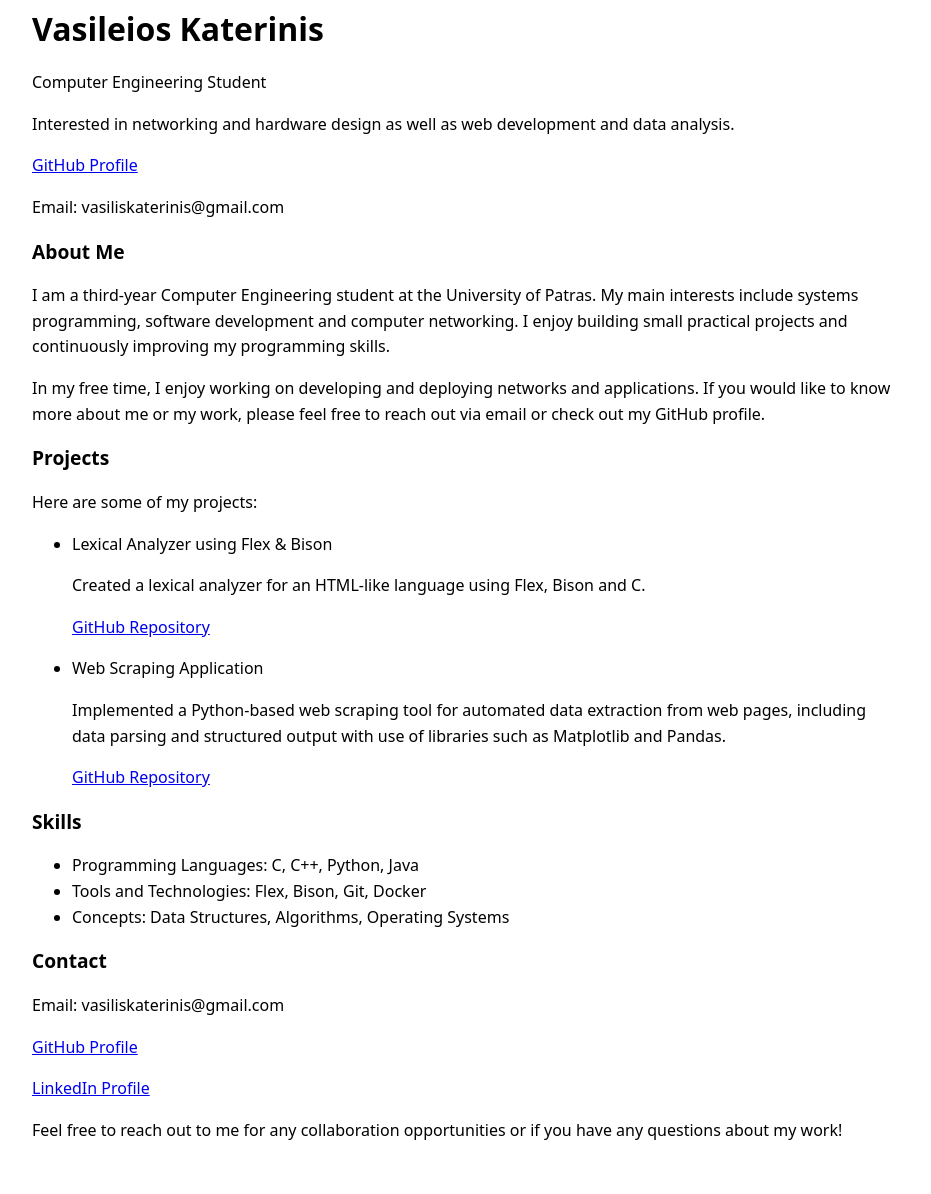
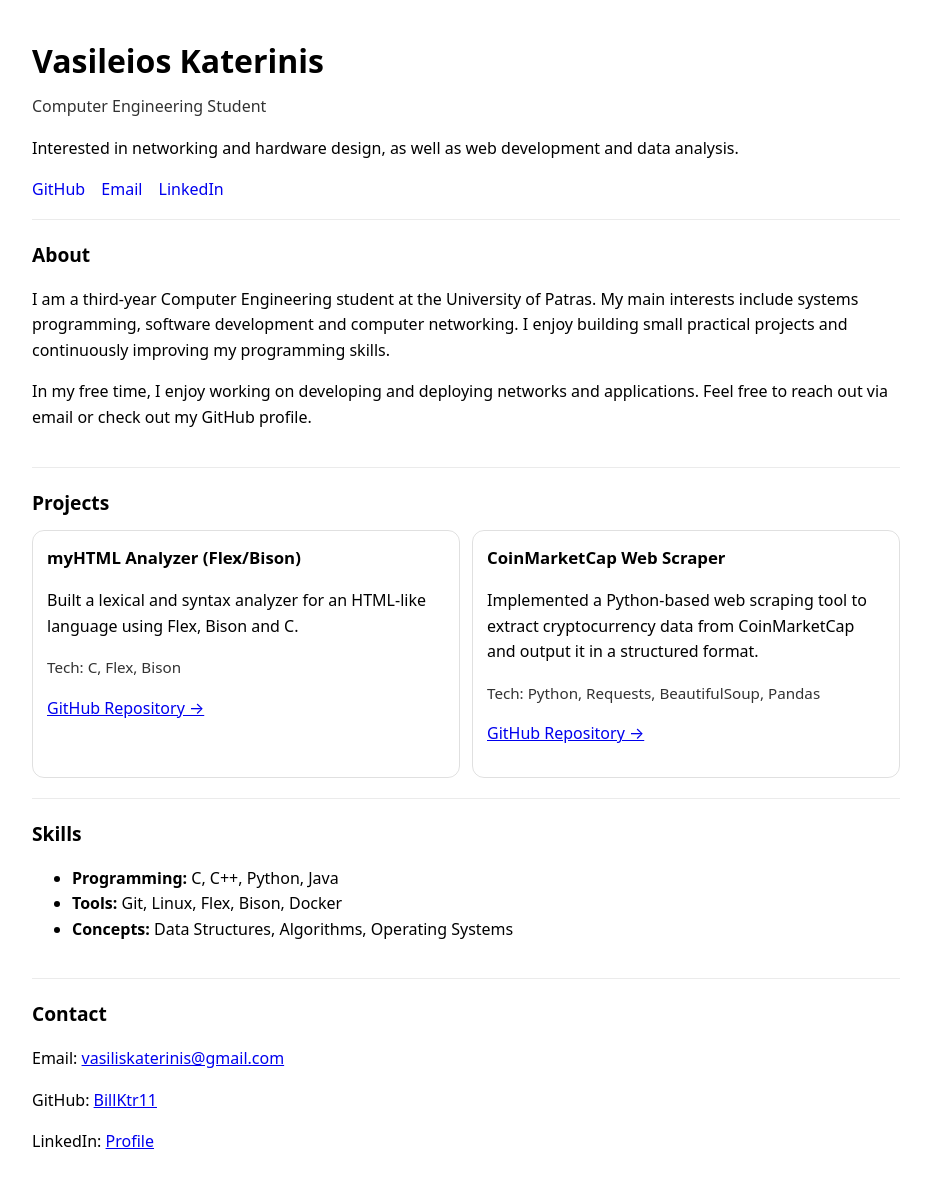
Before and after one commit to BillKtr11/BillKtr11.github.io, a plain HTML site: page index.html in a window 1280 px wide. Shown: the part 21-1215 px from the top of the page, without its empty margins (174-1105 px from the left). Drawn offline with Linux system fonts and the light colour scheme.

Commit message:
Refactor index.html to improve structure and enhance content presentation

```diff
--- a/index.html
+++ b/index.html
@@ -8,38 +8,102 @@
 
     </head>
     <body>
-        <div class ="container">
-            <h1>Vasileios Katerinis</h1>
-            <p>Computer Engineering Student</p>
-            <p>Interested in networking and hardware design as well as web development and data analysis.</p>
-            <p><a href="https://github.com/BillKtr11">GitHub Profile</a> </p>
-            <p>Email: vasiliskaterinis@gmail.com</p>
-            <h2>About Me</h2>
-            <p>I am a third-year Computer Engineering student at the University of Patras.
-    My main interests include systems programming, software development and computer networking.
-    I enjoy building small practical projects and continuously improving my programming skills.</p>
-            <p>In my free time, I enjoy working on developing and deploying networks and applications. If you would like to know more about me or my work, please feel free to reach out via email or check out my GitHub profile.</p>
-            <h2>Projects</h2>
-            <p>Here are some of my projects:</p>
-            <ul>
-                <li>Lexical Analyzer using Flex & Bison</li>
-                <p>Created a lexical analyzer for an HTML-like language using Flex, Bison and C.</p>
-                <p><a href="https://github.com/BillKtr11/myHTML-Analyzer">GitHub Repository</a></p>
-                <li>Web Scraping Application</li>
-                <p>Implemented a Python-based web scraping tool for automated data extraction from web pages, including data parsing and structured output with use of libraries such as Matplotlib and Pandas.</p>
-                <p><a href="https://github.com/BillKtr11/webScraping">GitHub Repository</a></p>
-            </ul>
-            <h2>Skills</h2>
-            <ul>
-                <li>Programming Languages: C, C++, Python, Java</li>
-                <li>Tools and Technologies: Flex, Bison, Git, Docker</li>
-                <li>Concepts: Data Structures, Algorithms, Operating Systems</li>
-            </ul>
-            <h2>Contact</h2>
-            <p>Email: vasiliskaterinis@gmail.com</p>
-            <p><a href="https://github.com/BillKtr11">GitHub Profile</a></p>
-            <p><a href="https://www.linkedin.com/in/%CE%B2ill-katerinis-17577b2b3/?lipi=urn%3Ali%3Apage%3Ad_flagship3_profile_view_base_contact_details%3B5lax9WRIQp%2BZK%2BKVGOjWMw%3D%3D">LinkedIn Profile</a></p>
-            <p>Feel free to reach out to me for any collaboration opportunities or if you have any questions about my work!</p>
+    <div class="container">
+      <header>
+        <h1>Vasileios Katerinis</h1>
+        <p class="subtitle">Computer Engineering Student</p>
+        <p>
+          Interested in networking and hardware design, as well as web development and data analysis.
+        </p>
+
+        <div class="links">
+          <a href="https://github.com/BillKtr11" target="_blank" rel="noreferrer">GitHub</a>
+          <a href="mailto:vasiliskaterinis@gmail.com">Email</a>
+          <a
+            href="https://www.linkedin.com/in/%CE%B2ill-katerinis-17577b2b3/"
+            target="_blank"
+            rel="noreferrer"
+            >LinkedIn</a
+          >
         </div>
+
+      </header>
+      <section id="about">
+        <h2>About</h2>
+        <p>
+          I am a third-year Computer Engineering student at the University of Patras. My main
+          interests include systems programming, software development and computer networking. I
+          enjoy building small practical projects and continuously improving my programming skills.
+        </p>
+        <p>
+          In my free time, I enjoy working on developing and deploying networks and applications.
+          Feel free to reach out via email or check out my GitHub profile.
+        </p>
+      </section>
+      <section id="projects">
+        <h2>Projects</h2>
+
+        <div class="projects">
+          <article class="card">
+            <h3>myHTML Analyzer (Flex/Bison)</h3>
+            <p>
+              Built a lexical and syntax analyzer for an HTML-like language using Flex, Bison and C.
+            </p>
+            <p class="meta">Tech: C, Flex, Bison</p>
+            <p>
+              <a href="https://github.com/BillKtr11/flex-bison" target="_blank" rel="noreferrer"
+                >GitHub Repository →</a
+              >
+            </p>
+          </article>
+
+          <article class="card">
+            <h3>CoinMarketCap Web Scraper</h3>
+            <p>
+              Implemented a Python-based web scraping tool to extract cryptocurrency data from
+              CoinMarketCap and output it in a structured format.
+            </p>
+            <p class="meta">Tech: Python, Requests, BeautifulSoup, Pandas</p>
+            <p>
+              <a
+                href="https://github.com/BillKtr11/webScraping"
+                target="_blank"
+                rel="noreferrer"
+                >GitHub Repository →</a
+              >
+            </p>
+          </article>
+        </div>
+      </section>
+      <section id="skills">
+        <h2>Skills</h2>
+        <ul class="bullets">
+          <li><strong>Programming:</strong> C, C++, Python, Java</li>
+          <li><strong>Tools:</strong> Git, Linux, Flex, Bison, Docker</li>
+          <li><strong>Concepts:</strong> Data Structures, Algorithms, Operating Systems</li>
+        </ul>
+      </section>
+
+      <section id="contact">
+        <h2>Contact</h2>
+        <p>
+          Email:
+          <a href="mailto:vasiliskaterinis@gmail.com">vasiliskaterinis@gmail.com</a>
+        </p>
+        <p>
+          GitHub:
+          <a href="https://github.com/BillKtr11" target="_blank" rel="noreferrer">BillKtr11</a>
+        </p>
+        <p>
+          LinkedIn:
+          <a
+            href="https://www.linkedin.com/in/%CE%B2ill-katerinis-17577b2b3/"
+            target="_blank"
+            rel="noreferrer"
+            >Profile</a
+          >
+        </p>
+      </section>
+    </div>
     </body>
 </html>
```
